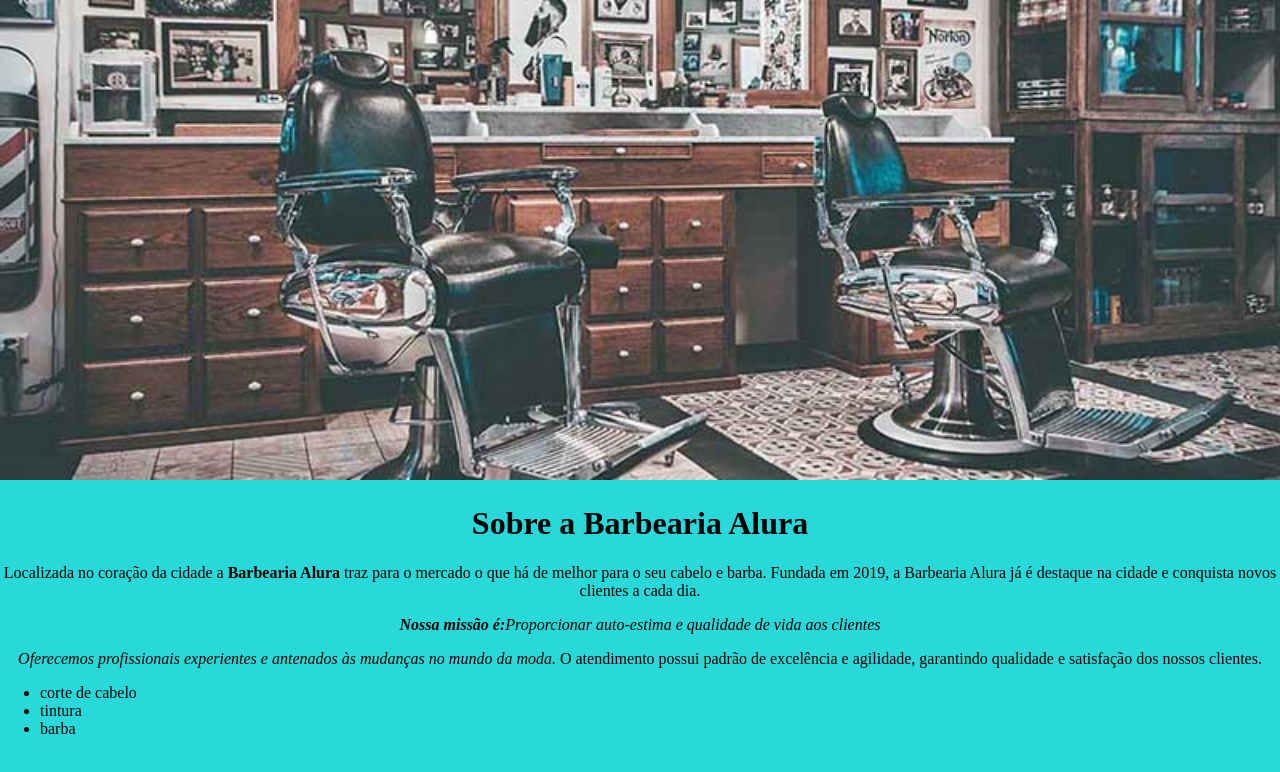
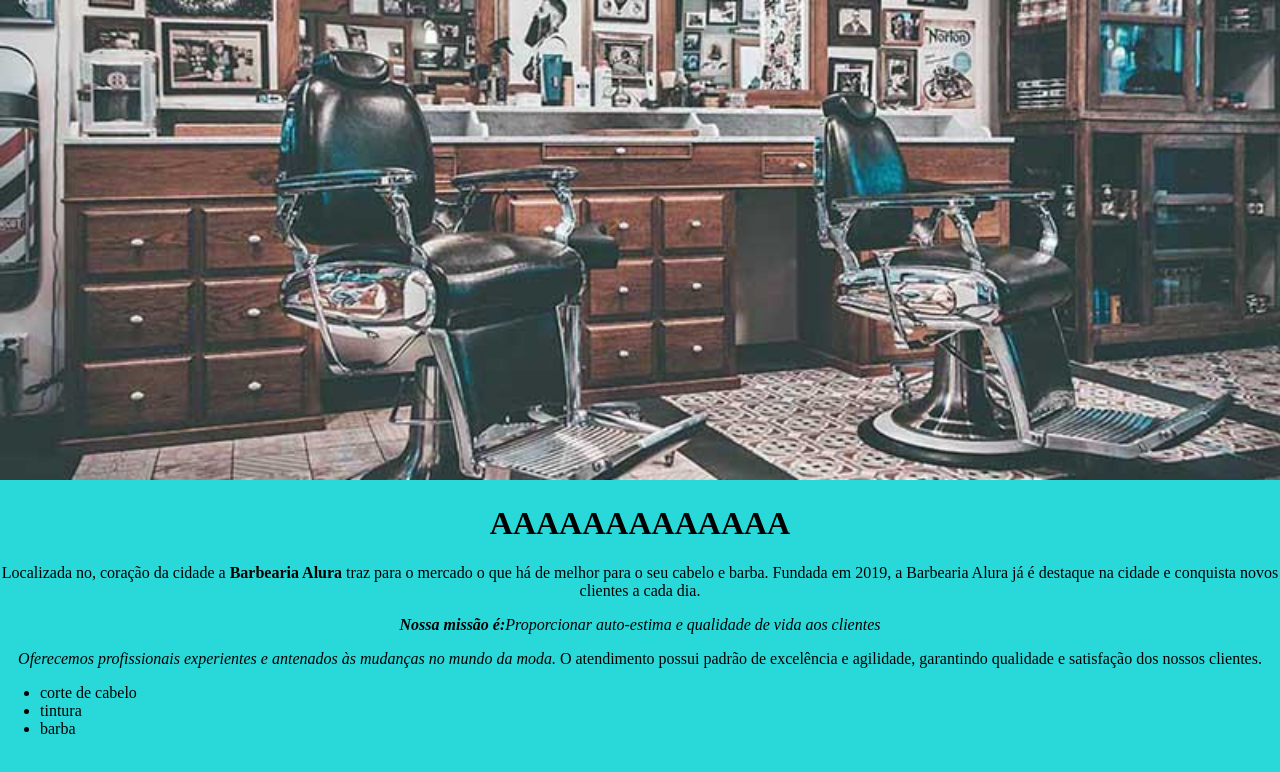
Before and after one commit to adriner123/barbearia, a plain HTML site: page index.html in a window 1280 px wide. Drawn offline with Linux system fonts and the light colour scheme.

Commit message:
alteri h1

```diff
--- a/index.html
+++ b/index.html
@@ -13,11 +13,11 @@
 
     <body> <!--corpo do site (tudo a partir daqui aparece na tela)-->
  <div>
-	<h1 class="texto-centralizado">Sobre a Barbearia Alura</h1> <!--hierarquia ímportância de títulos, vai do H1 ao H6, onde o 1 é o mais importante-->
+	<h1 class="texto-centralizado">AAAAAAAAAAAAA</h1> <!--hierarquia ímportância de títulos, vai do H1 ao H6, onde o 1 é o mais importante-->
 </div>
 
 	<!--p - parágrafo, STRONG ou b - negrito, em ou i - itálico-->
-	<p>Localizada no coração da cidade a <strong>Barbearia Alura</strong> traz para o mercado o que há de
+	<p>Localizada no, coração da cidade a <strong>Barbearia Alura</strong> traz para o mercado o que há de
 	melhor para o seu cabelo e barba. Fundada em 2019, a Barbearia Alura já é destaque
 	na cidade e conquista novos clientes a cada dia.</p>
 
```
